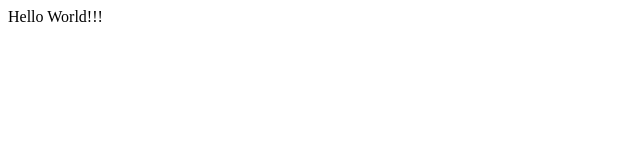
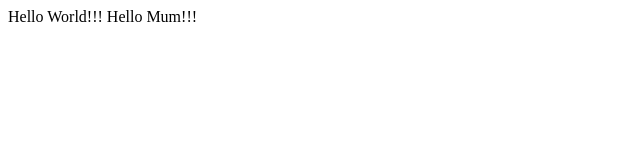
Before and after one commit to Designer-VolkovRoman/first-project, a plain HTML site: page index.html in a window 1280 px wide. Shown: the whole page, without its empty margins (0-640 px from the left). Drawn offline with Linux system fonts and the light colour scheme.

```diff
--- a/index.html
+++ b/index.html
@@ -2,6 +2,6 @@
 	<head>
 	</head>
 	<body>
-		Hello World!!!
+		Hello World!!! Hello Mum!!!
 	</body>
 </html>
```
